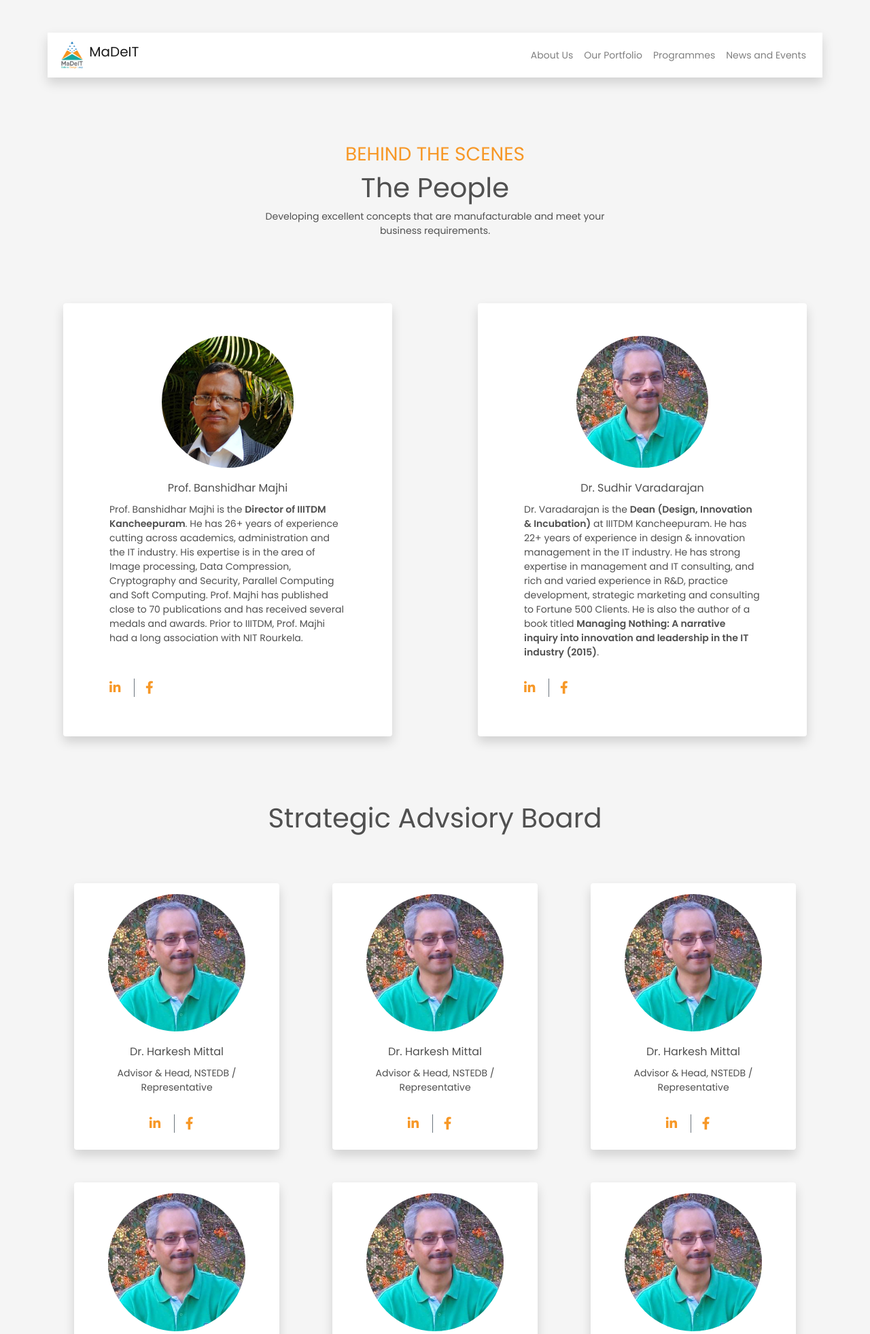
After one commit to Aditya-ds-1806/MaDeIT, a PHP site: page /views/people.php in a window 1280 px wide. The commit adds this page. Shown: the top 1962 px of the page at 68% size. Run offline with PHP 8.4, Linux system fonts and the light colour scheme; some libraries are stand-ins or nearby versions.

Commit message:
All pages ready, first commit

```diff
--- /dev/null
+++ b/public/scripts/progress-tracker.js
@@ -0,0 +1,11 @@
+window.addEventListener('load', function () {
+    setPageProgress();
+    window.onscroll = function () {
+        setPageProgress();
+    }
+});
+
+function setPageProgress() {
+    var scrollYMax = document.body.scrollHeight - window.innerHeight;
+    document.querySelector('div.progress-bar').setAttribute('style', 'width:' + (window.scrollY / scrollYMax) * 100 + "%");
+}
--- a/public/stylesheets/index.css
+++ b/public/stylesheets/index.css
@@ -44,13 +44,13 @@ img.card-img {
 #programmes i.fa-chevron-circle-left {
 	width: 40px;
 	height: 40px;
-	top: 50%;
+	top: calc(50% - 20px);
 	left: 0px;
 }
 
 #programmes i.fa-chevron-circle-right {
 	width: 40px;
 	height: 40px;
-	top: 50%;
+	top: calc(50% - 20px);
 	right: 0px;
 }
--- a/public/stylesheets/theme.css
+++ b/public/stylesheets/theme.css
@@ -4,12 +4,17 @@ h3,
 h4,
 h5,
 h6 {
-	font-weight: 600;
+	font-weight: 400;
 }
 
 body {
 	font-weight: 400;
 	font-size: 14px;
+}
+
+*::selection {
+	background-color: rgb(20, 167, 157);
+	color: #fff;
 }
 
 /* text colors */
@@ -36,7 +41,17 @@ body {
 	background-color: #f5f5f5;
 }
 
-/* border-colors */
+.bg-denim {
+	background-color: #0e74bc;
+}
+
+/* links */
+
+a.text-sea-buckthorn:hover {
+	color: rgb(247, 152, 39);
+}
+
+/* borders */
 
 .border-sea-buckthorn {
 	border: 1px solid rgb(247, 152, 39);
--- a/views/partials/contact.twig
+++ b/views/partials/contact.twig
@@ -16,14 +16,14 @@
             </div>
             <div class="col-2">
                 <h6>IMPORTANT LINKS</h6>
-                <a href="" class="text-white d-block">Tenders</a>
+                <a href="./tenders.php" class="text-white d-block">Tenders</a>
                 <a href="https://iiitdm.ac.in" class="text-white d-block">Institute Site</a>
             </div>
             <div class="col-2">
                 <h6>SITE MAP</h6>
                 <a href="" class="text-white d-block">Portfolio</a>
                 <a href="" class="text-white d-block">Teams</a>
-                <a href="" class="text-white d-block">News and Events</a>
+                <a href="./news.php" class="text-white d-block">News and Events</a>
                 <h6 class="mt-3">SOCIAL MEDIA</h6>
                 <a href="" target="_blank" class="text-white mx-1"><i class="fab fa-twitter"></i></a>
                 <a href="" target="_blank" class="text-white mx-1"><i class="fab fa-facebook-f"></i></a>
--- a/views/partials/footer.twig
+++ b/views/partials/footer.twig
@@ -7,5 +7,8 @@
     <!-- bootstrap js v4.3.1 -->
     <script src="https://stackpath.bootstrapcdn.com/bootstrap/4.3.1/js/bootstrap.min.js" integrity="sha384-JjSmVgyd0p3pXB1rRibZUAYoIIy6OrQ6VrjIEaFf/nJGzIxFDsf4x0xIM+B07jRM" crossorigin="anonymous"></script>
     {# custom scripts #}
-    <script src="/public/scripts/index.js"></script>
+    {% if route is same as ('index') %}
+        <script src="/public/scripts/slider.js"></script>
+    {% endif %}
+    <script src="/public/scripts/progress-tracker.js"></script>
 </footer>
--- a/views/partials/header.twig
+++ b/views/partials/header.twig
@@ -23,6 +23,8 @@
     <!-- Stylesheets -->
     <link rel="stylesheet" href="../public/stylesheets/common.css">
     <link rel="stylesheet" href="../public/stylesheets/theme.css">
+    {% if route is same as ('index') %}
     <link rel="stylesheet" href="../public/stylesheets/index.css">
+    {% endif %}
     <title>MaDeIT Innovation Foundation</title>
 </head>
--- a/views/partials/navbar.twig
+++ b/views/partials/navbar.twig
@@ -1,4 +1,4 @@
-<nav class="navbar navbar-expand-lg navbar-light container bg-white shadow sticky-top">
+<nav class="navbar navbar-expand-lg navbar-light container bg-white shadow sticky-top mt-5  ">
     <a class="navbar-brand" href="#">
         <img src="../public/images/logo.png" width="40" height="40" class="d-inline-block align-top" alt="">
         <span>MaDeIT</span>
@@ -9,21 +9,21 @@
     <div class="collapse navbar-collapse" id="navbarSupportedContent">
         <ul class="navbar-nav ml-auto">
             <li class="nav-item">
-                <a class="nav-link" href="#about">About Us <span class="sr-only">(current)</span></a>
+                <a class="nav-link" href="http://localhost:3000/views/index.php#about">About Us <span class="sr-only">(current)</span></a>
             </li>
             <li class="nav-item">
-                <a class="nav-link" href="#portfolio">Our Portfolio</a>
+                <a class="nav-link" href="http://localhost:3000/views/index.php#portfolio">Our Portfolio</a>
             </li>
             <li class="nav-item">
-                <a class="nav-link" href="#programmes" tabindex="-1" aria-disabled="true">Programmes</a>
+                <a class="nav-link" href="http://localhost:3000/views/index.php#programmes" tabindex="-1" aria-disabled="true">Programmes</a>
             </li>
             <li class="nav-item">
-                <a class="nav-link" href="#news" tabindex="-1" aria-disabled="true">News and Events</a>
+                <a class="nav-link" href="http://localhost:3000/views/index.php#news" tabindex="-1" aria-disabled="true">News and Events</a>
             </li>
         </ul>
     </div>
 </nav>
 
-<div class="progress rounded-0 fixed-top" style="height: 5px">
-  <div class="progress-bar progress-bar-striped bg-sea-buckthorn" role="progressbar" aria-valuenow="100" aria-valuemin="0" aria-valuemax="100"></div>
+<div class="progress rounded-0 fixed-top bg-transparent" style="height: 5px">
+  <div class="progress-bar bg-denim" role="progressbar" aria-valuenow="100" aria-valuemin="0" aria-valuemax="100"></div>
 </div>
--- a/views/partials/news-card.twig
+++ b/views/partials/news-card.twig
@@ -16,5 +16,5 @@
             </div>
         {% endfor %}
     </div>
-    <button class="btn btn-outline-emperor text-center px-5 py-3">View more</button>
+    <a href="./news.php" class="btn btn-outline-emperor text-center px-5 py-3">View more</a>
 </div>
--- /dev/null
+++ b/views/partials/people-card.twig
@@ -0,0 +1,15 @@
+{% for i in 0 .. 5 %}
+<div class="col my-4">
+    <div class="card border-0 p-3 mx-4 shadow h-100">
+        <img src="/public/images/sudhir.jpeg" class="card-img-top rounded-circle img-fluid w-75 mx-auto" alt="Dr. Harkesh Mittal">
+        <div class="card-body">
+            <h6 class="card-title">Dr. Harkesh Mittal</h6>
+            <p class="card-text">Advisor & Head, NSTEDB / Representative</p>
+        </div>
+        <div class="card-footer social bg-white border-0">
+            <a href="" target="_blank" class="text-sea-buckthorn fa-lg pr-3"><i class="fab fa-linkedin-in"></i></a>
+            <a href="" target="_blank" class="text-sea-buckthorn fa-lg border-left border-secondary px-3"><i class="fab fa-facebook-f"></i></a>
+        </div>
+    </div>
+</div>
+{% endfor %}
--- /dev/null
+++ b/views/people.php
@@ -0,0 +1,53 @@
+<?php require_once '../vendor/autoload.php'; ?>
+<?php $loader = new \Twig\Loader\FilesystemLoader('../views/'); ?>
+<?php $twig = new \Twig\Environment($loader); ?>
+
+<?php echo $twig->render('/partials/header.twig', ['route' => 'people']); ?>
+
+<body class="bg-wild-sand">
+    <?php echo $twig->render('/partials/navbar.twig'); ?>
+    <div class="container text-center my-5 py-5">
+        <h3 class="text-sea-buckthorn">BEHIND THE SCENES</h3>
+        <h1>The People</h1>
+        <p class="w-50 mx-auto">Developing excellent concepts that are manufacturable and meet your business requirements.
+        </p>
+        <div class="row row-cols-1 row-cols-lg-2 my-5 py-5">
+            <div class="col my-3 my-lg-0">
+                <div class="card border-0 p-5 mx-2 mr-lg-3 mr-xl-5 shadow h-100">
+                    <img src="/public/images/banshidhar_majhi.jpg" class="card-img-top rounded-circle img-fluid w-50 mx-auto" alt="Prof. Banshidhar Majhi">
+                    <div class="card-body">
+                        <h6 class="card-title">Prof. Banshidhar Majhi</h6>
+                        <p class="card-text text-left">Prof. Banshidhar Majhi is the <strong>Director of IIITDM Kancheepuram</strong>. He has 26+ years of experience cutting across academics, administration and the IT industry. His expertise is in the area of Image processing, Data Compression, Cryptography and Security, Parallel Computing and Soft Computing. Prof. Majhi has published close to 70 publications and has received several medals and awards. Prior to IIITDM, Prof. Majhi had a long association with NIT Rourkela.
+                        </p>
+                    </div>
+                    <div class="card-footer social text-left bg-white border-0">
+                        <a href="" target="_blank" class="text-sea-buckthorn fa-lg pr-3"><i class="fab fa-linkedin-in"></i></a>
+                        <a href="" target="_blank" class="text-sea-buckthorn fa-lg border-left border-secondary px-3"><i class="fab fa-facebook-f"></i></a>
+                    </div>
+                </div>
+            </div>
+            <div class="col my-3 my-lg-0">
+                <div class="card border-0 p-5 mx-2 ml-lg-3 ml-xl-5 shadow h-100">
+                    <img src="/public/images/sudhir.jpeg" class="card-img-top rounded-circle img-fluid w-50 mx-auto" alt="Dr. Sudhir Varadarajan">
+                    <div class="card-body">
+                        <h6 class="card-title">Dr. Sudhir Varadarajan</h6>
+                        <p class="card-text text-left">Dr. Varadarajan is the <strong>Dean (Design, Innovation & Incubation)</strong> at IIITDM Kancheepuram. He has 22+ years of experience in design & innovation management in the IT industry. He has strong expertise in management and IT consulting, and rich and varied experience in R&D, practice development, strategic marketing and consulting to Fortune 500 Clients. He is also the author of a book titled <strong>Managing Nothing: A narrative inquiry into innovation and leadership in the IT industry (2015)</strong>.
+                        </p>
+                    </div>
+                    <div class="card-footer social text-left bg-white border-0">
+                        <a href="" target="_blank" class="text-sea-buckthorn fa-lg pr-3"><i class="fab fa-linkedin-in"></i></a>
+                        <a href="" target="_blank" class="text-sea-buckthorn fa-lg border-left border-secondary px-3"><i class="fab fa-facebook-f"></i></a>
+                    </div>
+                </div>
+            </div>
+        </div>
+        <h1>Strategic Advsiory Board</h1>
+        <div class="row row-cols-1 row-cols-md-2 row-cols-lg-3 my-5">
+            <?php echo $twig->render('/partials/people-card.twig') ?>
+        </div>
+    </div>
+
+    <?php echo $twig->render('/partials/footer.twig'); ?>
+</body>
+
+</html>
```
Also changed, not shown: public/scripts/slider.js (renamed from public/scripts/index.js, +3 -13 lines), views/index.php (+11 -6 lines), views/news.php (added, +46 -0 lines), views/portfolio.php (added, +33 -0 lines), views/tenders.php (added, +46 -0 lines), public/images/banshidhar_majhi.jpg (added), public/images/sudhir.jpeg (added).
